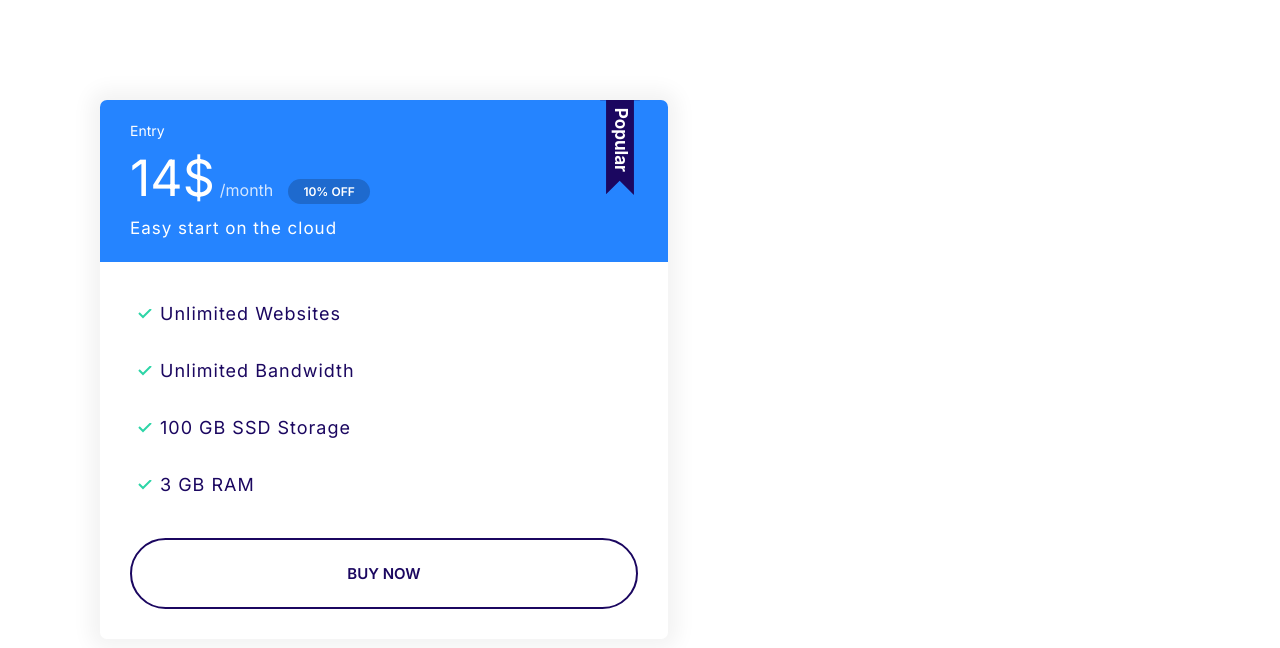
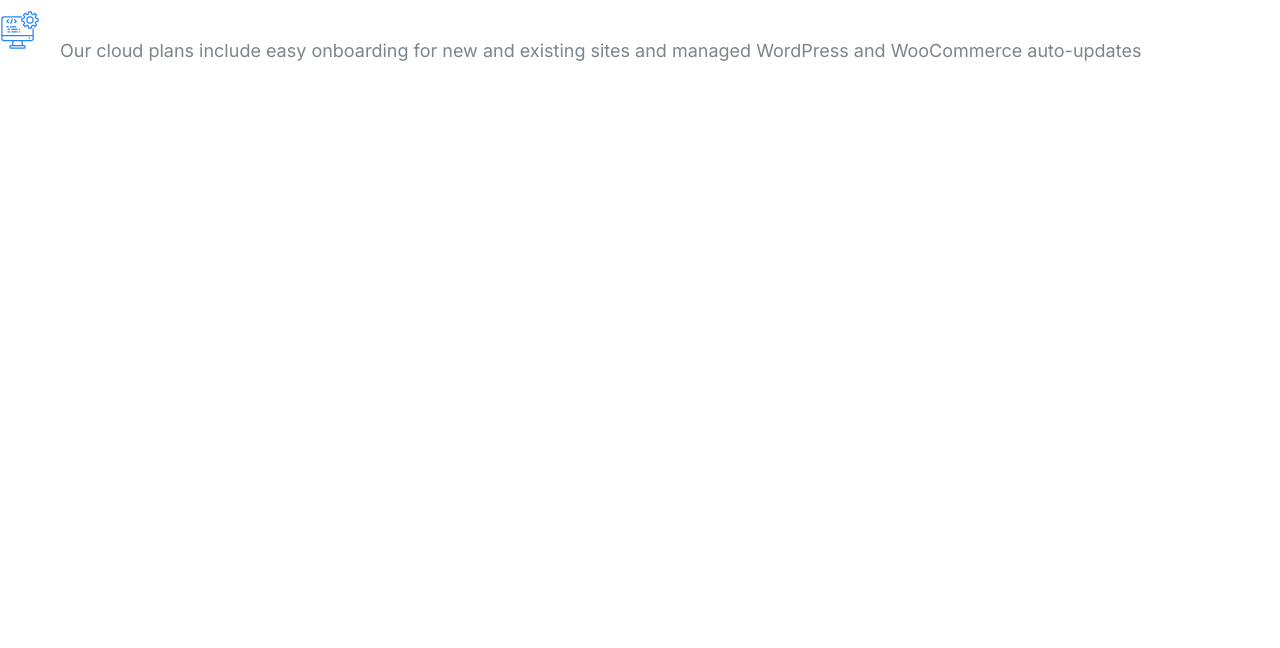
Before and after one commit to Hameedreza/moshify999, a plain HTML site: page index.html in a window 1280 px wide. Drawn offline with Linux system fonts and the light colour scheme.

Commit message:
creating Media-component(img+body)

```diff
--- a/css/styles.css
+++ b/css/styles.css
@@ -447,6 +447,48 @@ a{
     font-size: 1.7rem;
   }
 
+}
+
+
+/* Media Component */
+
+
+
+.media{
+  display: flex;
+  flex-direction: row;
+}
+
+.media__title{
+  margin-top: 0;
+  font-size: 2.4rem;
+  color: #fff;
+}
+
+
+.media__body{
+  margin:  0 2rem;
+}
+
+
+.media__image {
+  margin-top: 1rem;
+}
+
+.media__content{
+  font-size: 2rem;
+  color: #7b858b;
+}
+
+
+
+
+@media screen and (min-width: 1024px){
+
+.media__content,
+.media__title{
+  font-size: 1.8rem;
+}
 
 
 }
--- a/index.html
+++ b/index.html
@@ -13,29 +13,16 @@
 </head>
 <body>
 
-    <div style="width: 60% ; padding: 10rem;">
-            <div class="plan plan--popular">
-                <div class="card card--primary">
-                    <div class="card__header">
-                        <h3 class="plan__name">Entry</h3>
-                        <span class="plan__price">14$</span>
-                        <span class="plan__billing-cycle">/month</span>
-                        <span class="badge badge--primary badge--small">10% OFF</span>
-                        <span class="plan__description">Easy start on the cloud</span>
-                    </div>
-                    <div class="card__body">
-                        <ul class="list list--tick">
-                            <li class="list__item">Unlimited Websites</li>
-                            <li class="list__item">Unlimited Bandwidth</li>
-                            <li class="list__item">100 GB SSD Storage</li>
-                            <li class="list__item">3 GB RAM</li>
-                        </ul>
-                        <button class="btn btn--outline btn--block">buy now</button>
-                    </div>
-                </div>
-            </div>
-
+    <div class="media">
+        <div class="media__image">
+            <svg class="icon icon--primary">
+                <use xlink:href="images/sprite.svg#computer"></use>
+              </svg>
+        </div>
+        <div class="media__body">
+            <h3 class="media__title">easy start and manage updates</h3>
+            <p class="media__content">Our cloud plans include easy onboarding for new and existing sites and managed WordPress and WooCommerce auto-updates</p>
+        </div>
     </div>
-
 </body>
 </html>
```
Also changed, not shown: components/media.html (added, +11 -0 lines).
